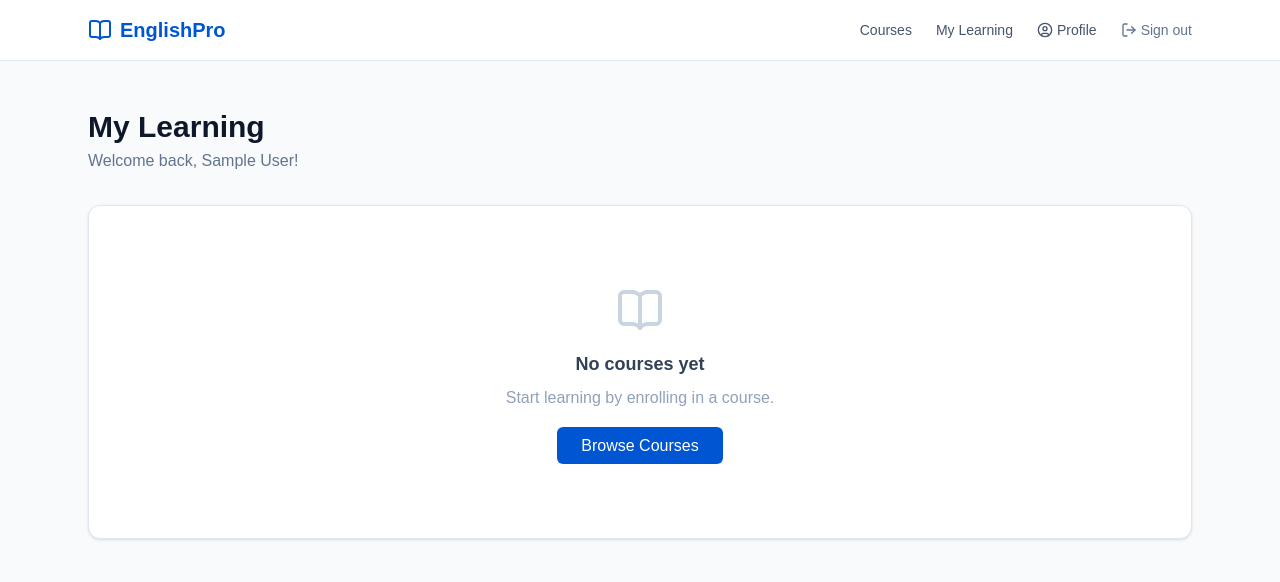
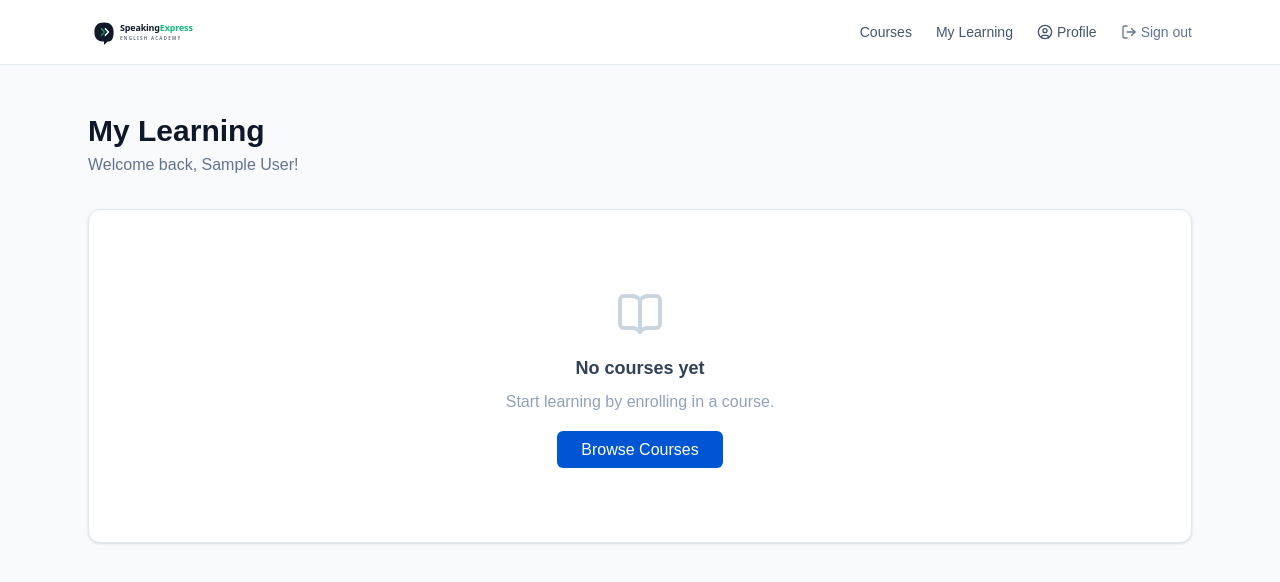
Before and after one commit to Nantchoua/english-learning-platform, a Next.js app: page /dashboard in a window 1280 px wide. Shown: the top 582 px of the page. Built offline with nearby package versions, Linux system fonts and the light colour scheme; no server answers; the database is empty; sample sign-in values are in the browser's storage.

Commit message:
design: create custom green/black vector logo and link verifications in Navbar

```diff
--- a/src/components/Navbar.tsx
+++ b/src/components/Navbar.tsx
@@ -10,23 +10,28 @@ export default async function Navbar() {
   return (
     <nav className="bg-white border-b border-slate-200 sticky top-0 z-50">
       <div className="max-w-6xl mx-auto px-6 py-4 flex items-center justify-between">
-        <Link href="/" className="flex items-center gap-2 font-bold text-[#0056D2] text-xl">
-          <BookOpen className="w-6 h-6" />
-          EnglishPro
+        <Link href="/" className="flex items-center gap-2">
+          <img src="/logo.svg" alt="Speaking Express" className="h-8 w-auto" />
         </Link>
 
         <div className="flex items-center gap-6">
-          <Link href="/" className="text-sm text-slate-600 hover:text-[#0056D2] transition font-medium">
+          <Link href="/" className="text-sm text-slate-600 hover:text-emerald-600 transition font-medium">
             Courses
           </Link>
 
           {session ? (
             <>
               {role === 'INSTRUCTOR' || role === 'ADMIN' ? (
-                <Link href="/instructor/courses"
-                  className="text-sm text-slate-600 hover:text-[#0056D2] transition font-medium flex items-center gap-1">
-                  <LayoutDashboard className="w-4 h-4" /> Teach
-                </Link>
+                <>
+                  <Link href="/instructor/verifications"
+                    className="text-sm text-slate-650 hover:text-emerald-600 transition font-semibold flex items-center gap-1">
+                    Approvals
+                  </Link>
+                  <Link href="/instructor/courses"
+                    className="text-sm text-slate-600 hover:text-emerald-600 transition font-medium flex items-center gap-1">
+                    <LayoutDashboard className="w-4 h-4" /> Teach
+                  </Link>
+                </>
               ) : null}
               <Link href="/dashboard"
                 className="text-sm text-slate-600 hover:text-[#0056D2] transition font-medium">
```
Also changed, not shown: public/logo.svg (added).
